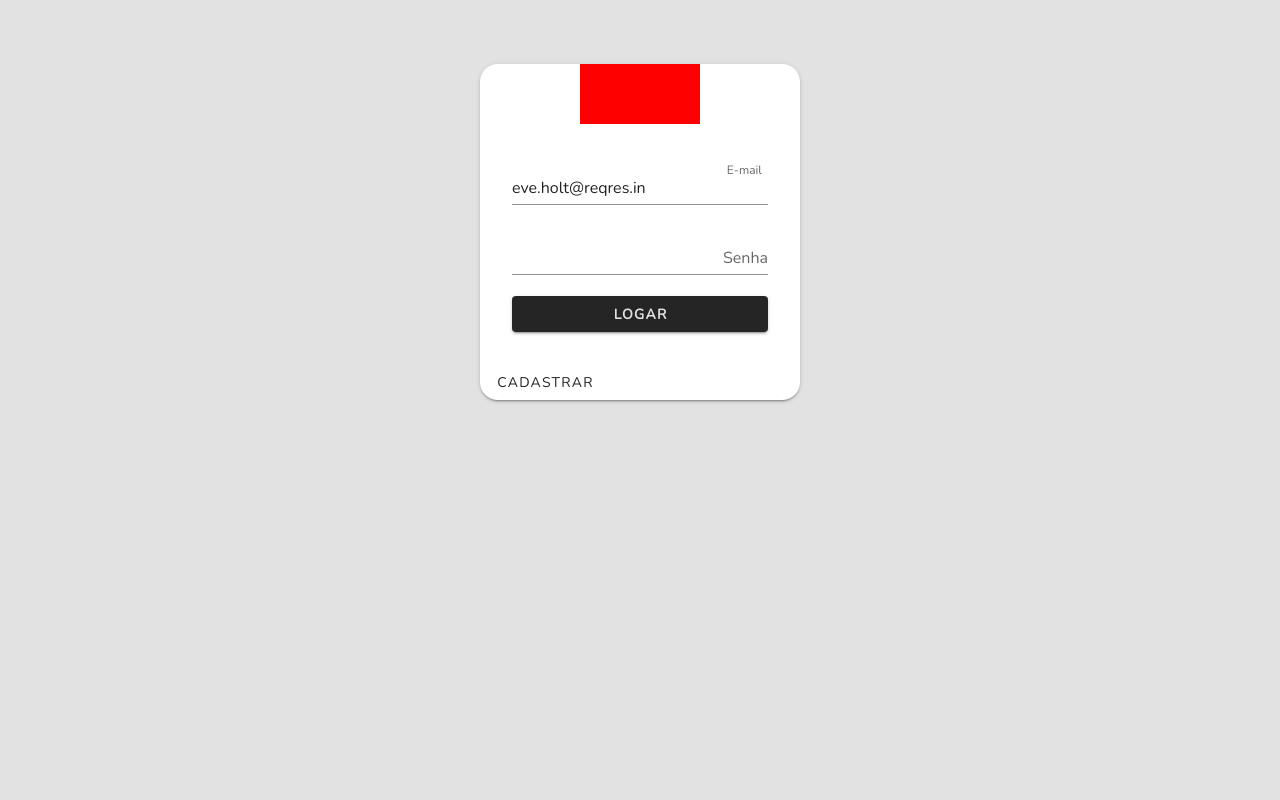
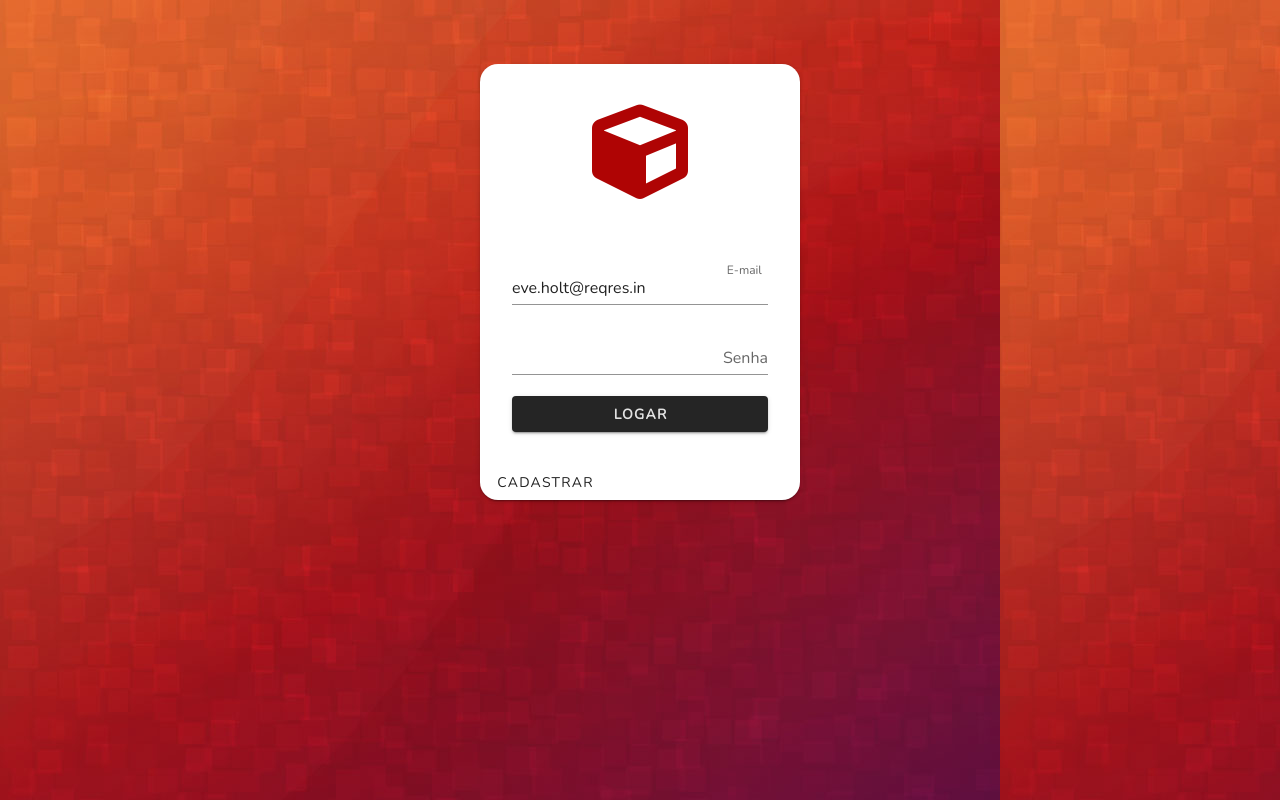
Before and after one commit to italobarrosv/mapinc, a Vue app: page / in a window 1280 px wide. Built offline with nearby package versions, Linux system fonts and the light colour scheme.

Commit message:
desinger styl 1

```diff
--- a/src/components/Index.vue
+++ b/src/components/Index.vue
@@ -16,7 +16,7 @@ export default {
 <!-- Add "scoped" attribute to limit CSS to this component only -->
 <style scoped lang="stylus">
 .index
-  background var(--grayl)
+  background url('~@/assets/16.jpg')
   height 100vh
   width 100vw
 </style>
--- a/src/components/dashboard/menus/Index.vue
+++ b/src/components/dashboard/menus/Index.vue
@@ -69,8 +69,10 @@ export default {
 <style scoped lang="stylus">
 .icon
   font-size 1.5em
+  color var(--secondary)
 
 .bicon
+  color orange
   font-size 2.3em
 
 .footer__main
--- a/src/components/forms/Logo.vue
+++ b/src/components/forms/Logo.vue
@@ -1,6 +1,8 @@
 <template>
   <div class="component__logo">
-    <div class="logo"></div>
+    <div class="logo mt-5">
+      <i class="fas fa-cube fa-6x icon__logo"></i>
+    </div>
   </div>
 </template>
 
@@ -14,13 +16,19 @@ export default {
 
 <!-- Add "scoped" attribute to limit CSS to this component only -->
 <style scoped lang="stylus">
+.icon__logo
+  color var(--secondary)
 
 .component__logo
   display flex
   justify-content center
 
 .logo
+  display flex
+  flex-direction row
+  justify-content center
   width 120px
-  height 60px
-  background var(--primary)
+  height 120px
+  color var(--primary)
+  // background var(--primary)
 </style>
```
Also changed, not shown: src/assets/16.jpg (added), 11 other files (tests, documents, lock files or other folders).
